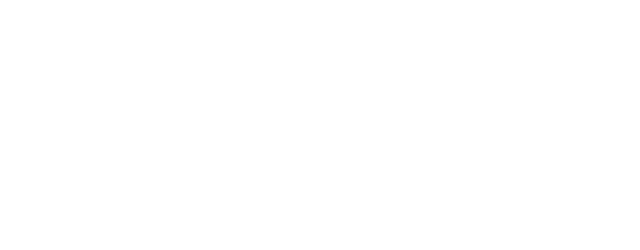
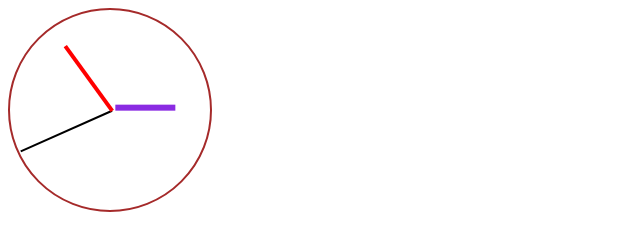
Before and after one commit to sakshamvedi/js-basics-, a plain HTML site: page Analog/index.html in a window 1280 px wide. Shown: the whole page, without its empty margins (0-640 px from the left). Drawn offline with nearby package versions, Linux system fonts and the light colour scheme; files that its build step writes are made by us from their sources.

Commit message:
Analog Clock Poject

```diff
--- a/Analog/index.html
+++ b/Analog/index.html
@@ -15,5 +15,6 @@
         <div class="minutehand"></div>
         <div class="hourhand"></div>
     </div>
+    <script src="script.js"></script>
 </body>
 </html>
--- a/Analog/script.js
+++ b/Analog/script.js
@@ -0,0 +1,19 @@
+
+
+function callback() {
+    var date = new Date();
+    var minute = date.getMinutes();
+ var angle = (minute / 60) * 360;
+    var second = date.getSeconds();
+    console.log(second);
+   var secangle = (second * 6);
+    var hours = date.getHours();
+
+var minutehand = document.querySelector('.minutehand');
+var sechand = document.querySelector('.secondhand');
+    minutehand.style.transform = `rotate(${angle}deg)`;
+    console.log(secangle);
+sechand.style.transform = `rotate(${secangle}deg)`;
+}
+
+setInterval(callback, 1000);
--- a/Analog/style.scss
+++ b/Analog/style.scss
@@ -0,0 +1,35 @@
+.watch-box{
+    height: 200px;
+    border: solid 2px brown;
+    width: 200px;
+    border-radius: 50%;
+    position: relative;
+    .secondhand{
+      width: 2px;
+      background: black;
+      height: 50%;
+      position: absolute;
+      left: 100px;
+      transform-origin: 89% 100%;
+    }
+    .minutehand{
+        width: 4px;
+        background-color: red;
+        height: 40%;
+        position: absolute;
+        left: 100px;
+        top: 20px;
+        transform-origin: 89% 100%;
+
+    }
+    .hourhand{
+        width: 6px;
+        background-color: blueviolet;
+        height: 30%;
+        left: 100px;
+        top: 40px;
+        position: absolute;
+        transform-origin: 89% 100%;
+        transform: rotate(90deg);
+    }
+}
```
